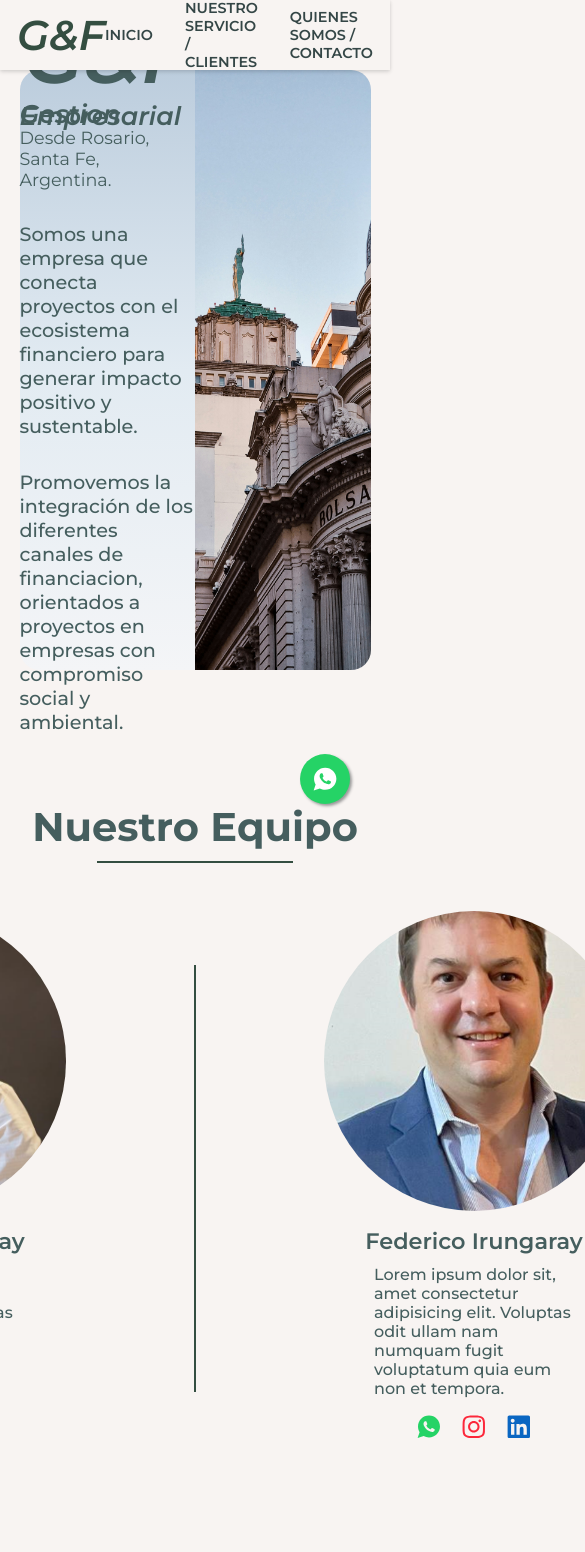
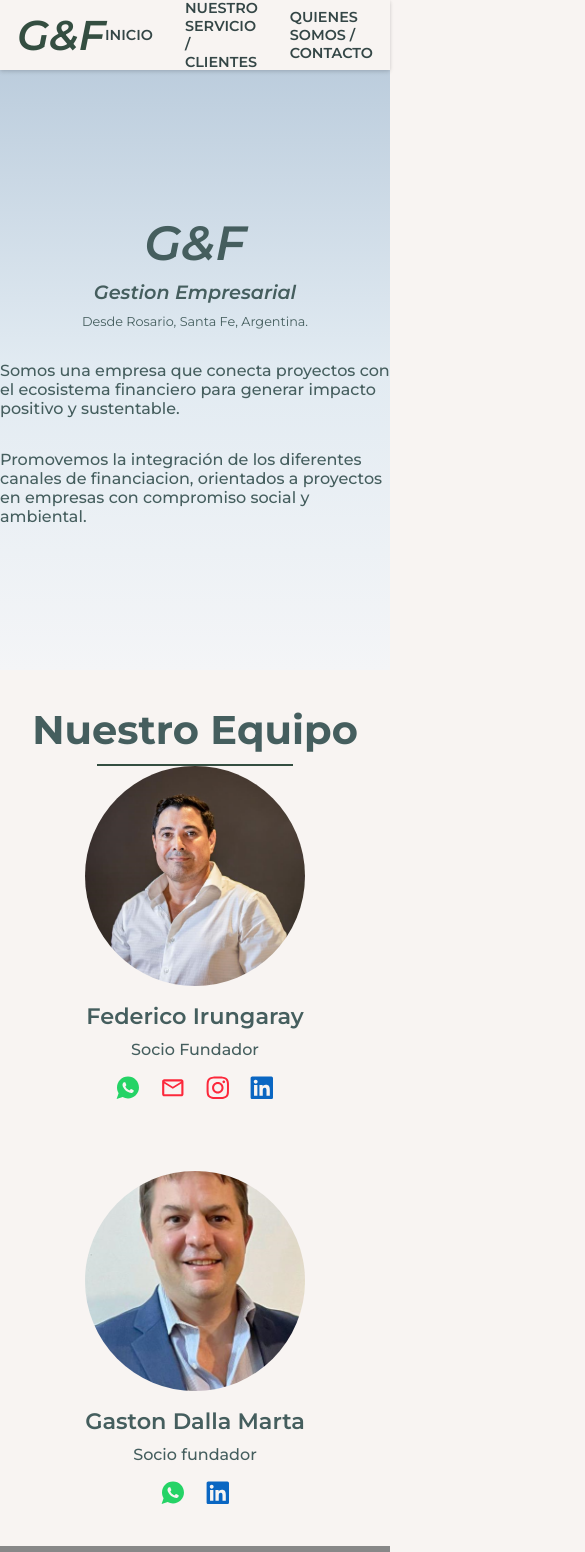
Before and after one commit to fdirg/GyF, a React (Vite) app: page /nosotros in a window 390 px wide. Shown: the top 1552 px of the page, 585 px wide, since content can reach past the window. Built offline with nearby package versions, Linux system fonts and the light colour scheme.

Commit message:
comienzo responsive

```diff
--- a/src/components/Footer/FooterStyles.js
+++ b/src/components/Footer/FooterStyles.js
@@ -7,7 +7,6 @@ export const FooterWrapper = styled.footer`
   justify-content: center;
   align-items: center;
   gap: 30px;
-  padding: 0 40px;
   p {
     color: #fff;
   }
--- a/src/components/Hero/HeroStyles.js
+++ b/src/components/Hero/HeroStyles.js
@@ -2,10 +2,12 @@ import styled from "styled-components";
 
 export const HeroWrapper = styled.div`
   width: 90%;
-  color: #000;
   display: flex;
   justify-content: center;
   align-items: center;
+  @media (max-width: 960px) {
+    width: 100%;
+  }
 `;
 
 export const HeroTextWrapper = styled.div`
@@ -17,6 +19,7 @@ export const HeroTextWrapper = styled.div`
   z-index: 1;
   color: #fff;
   text-transform: uppercase;
+  text-align: center;
   div {
     display: flex;
     justify-content: center;
@@ -27,15 +30,33 @@ export const HeroTextWrapper = styled.div`
     font-size: 3.5rem;
     font-weight: 700;
     margin: 0 0 4px 0;
+    @media (max-width: 740px) {
+      font-size: 3rem;
+    }
+    @media (max-width: 620px) {
+      font-size: 2rem;
+    }
   }
   h3 {
     font-size: 2rem;
     font-weight: 600;
     margin: 0 0 10px 0;
+    @media (max-width: 740px) {
+      font-size: 1.5rem;
+    }
+    @media (max-width: 620px) {
+      font-size: 1.2rem;
+    }
   }
   p {
     font-size: 1.2rem;
     font-weight: 500;
+    @media (max-width: 740px) {
+      font-size: 1rem;
+    }
+    @media (max-width: 620px) {
+      font-size: 0.8rem;
+    }
   }
   span {
     font-weight: 700;
--- a/src/components/HeroUs/HeroUsStyles.js
+++ b/src/components/HeroUs/HeroUsStyles.js
@@ -5,6 +5,9 @@ export const HeroUsWrapper = styled.div`
   display: flex;
   justify-content: center;
   align-items: center;
+  @media (max-width: 800px) {
+    width: 100%;
+  }
 `;
 
 export const HeroUsTextWrapper = styled.div`
@@ -18,6 +21,13 @@ export const HeroUsTextWrapper = styled.div`
   background: linear-gradient(to bottom, #bccddd, #e2ebf2, #f4f5f7);
   border-top-left-radius: 20px;
   border-bottom-left-radius: 20px;
+  @media (max-width: 800px) {
+    border-top-left-radius: 0px;
+    border-bottom-left-radius: 0px;
+  }
+  @media (max-width: 590px) {
+    width: 100%;
+  }
 `;
 
 export const HeroUsTextLogo = styled.div`
@@ -25,35 +35,57 @@ export const HeroUsTextLogo = styled.div`
   display: flex;
   justify-content: center;
   align-items: center;
-  gap: 10px;
+  gap: 20px;
   flex-wrap: wrap;
+  @media (max-width: 590px) {
+    flex-direction: column;
+  }
   h2 {
     font-size: 5rem;
     font-weight: 600;
     font-style: italic;
+    @media (max-width: 1000px) {
+      font-size: 3rem;
+    }
   }
   h4 {
     font-size: 1.6rem;
     font-weight: 600;
     font-style: italic;
     line-height: 0.1rem;
+    text-align: center;
+    @media (max-width: 1000px) {
+      font-size: 1.2rem;
+    }
   }
   p {
     font-size: 1.1rem;
     font-weight: 400;
+    text-align: center;
+    @media (max-width: 1000px) {
+      font-size: 0.8rem;
+    }
   }
 `;
 
 export const HeroUsTextDescription = styled.div`
-  max-width: 400px;
+  max-width: 500px;
   display: flex;
   justify-content: center;
   align-items: center;
   flex-direction: column;
   gap: 2rem;
+  margin: 0 2rem;
+  @media (max-width: 590px) {
+    width: 100%;
+  }
   p {
+    max-width: 400px;
     font-size: 1.2rem;
     font-weight: 500;
+    @media (max-width: 1000px) {
+      font-size: 1rem;
+    }
   }
 `;
 
@@ -62,11 +94,18 @@ export const HeroUsImageWrapper = styled.div`
   display: flex;
   justify-content: center;
   align-items: center;
+  @media (max-width: 590px) {
+    display: none;
+  }
   img {
     width: 100%;
     height: 600px;
     object-fit: cover;
     border-top-right-radius: 20px;
     border-bottom-right-radius: 20px;
+    @media (max-width: 800px) {
+      border-top-right-radius: 0px;
+      border-bottom-right-radius: 0px;
+    }
   }
 `;
--- a/src/components/Layout/Layout.jsx
+++ b/src/components/Layout/Layout.jsx
@@ -11,18 +11,7 @@ const Layout = ({ children }) => {
     window.scrollTo(0, 0);
   }, [pathname]);
 
-  return (
-    <LayoutWrapper>
-      {children}
-      <a
-        href="https://wa.me/5493415826686"
-        className="wsp-float"
-        target="_blank"
-      >
-        <IoLogoWhatsapp className="i-float" />
-      </a>
-    </LayoutWrapper>
-  );
+  return <LayoutWrapper>{children}</LayoutWrapper>;
 };
 
 export default Layout;
--- a/src/components/Layout/LayoutStyles.js
+++ b/src/components/Layout/LayoutStyles.js
@@ -7,21 +7,4 @@ export const LayoutWrapper = styled.main`
   justify-content: space-between;
   flex-direction: column;
   align-items: center;
-  .wsp-float {
-    position: fixed;
-    width: 50px;
-    height: 50px;
-    bottom: 40px;
-    right: 40px;
-    background-color: #25d366;
-    color: #fff;
-    border-radius: 50px;
-    text-align: center;
-    font-size: 26px;
-    box-shadow: 2px 2px 3px #999;
-    z-index: 100;
-    .i-float {
-      margin-top: 12px;
-    }
-  }
 `;
--- a/src/components/Mision/MisionStyles.js
+++ b/src/components/Mision/MisionStyles.js
@@ -17,7 +17,6 @@ export const MisionSection = styled.section`
 `;
 
 export const MisionTextWrapper = styled.div`
-  max-width: 1600px;
   display: flex;
   justify-content: center;
   align-items: center;
@@ -26,12 +25,19 @@ export const MisionTextWrapper = styled.div`
     font-weight: 800;
     text-transform: uppercase;
     margin-bottom: 1.5rem;
+    @media (max-width: 780px) {
+      text-align: center;
+    }
   }
 `;
 
 export const MisionCardsWrapper = styled(MisionTextWrapper)`
   width: 1100px;
   justify-content: space-between;
+  @media (max-width: 1100px) {
+    flex-direction: column;
+    gap: 2rem;
+  }
 `;
 
 export const MisionCards = styled.div`
@@ -52,6 +58,12 @@ export const MisionCards = styled.div`
     i {
       transform: translateY(0);
     }
+  }
+  @media (max-width: 1100px) {
+    max-width: 500px;
+    padding: 1rem 2rem;
+    flex-direction: row;
+    gap: 2rem;
   }
 `;
 
@@ -74,6 +86,12 @@ export const CardImg = styled.div`
     transform: translateY(55px);
     transition: ease-out 0.5s;
   }
+  @media (max-width: 1100px) {
+    h4,
+    i {
+      transform: translateY(0);
+    }
+  }
 `;
 
 export const CardText = styled(CardImg)`
--- a/src/components/Navbar/Navbar.jsx
+++ b/src/components/Navbar/Navbar.jsx
@@ -9,6 +9,7 @@ import {
   NavbarWrapper,
 } from "./NavbarStyles";
 import { motion } from "framer-motion";
+import { IoLogoWhatsapp } from "react-icons/io";
 
 const Navbar = () => {
   return (
--- a/src/components/Navbar/NavbarStyles.js
+++ b/src/components/Navbar/NavbarStyles.js
@@ -49,30 +49,6 @@ export const ItemsLinks = styled.li`
   justify-content: center;
   align-items: center;
   gap: 2rem;
-  a {
-    text-decoration: none;
-    color: #344646;
-    font-size: 0.9rem;
-    font-weight: 600;
-    text-transform: uppercase;
-    position: relative;
-    padding: 10px 0;
-    &::before {
-      border-radius: 10px;
-      transition: 0.3s;
-      height: 3px;
-      content: "";
-      position: absolute;
-      background-color: #344646;
-      width: 100%;
-      bottom: -20px;
-      opacity: 0;
-    }
-    &:hover::before {
-      bottom: 1px;
-      opacity: 1;
-    }
-  }
 `;
 
 export const NavLinks = styled(NavLink)`
--- a/src/components/Team/Team.jsx
+++ b/src/components/Team/Team.jsx
@@ -10,8 +10,8 @@ import {
 import FotoFede from "../../assets/fede.png";
 import FotoPerfil2 from "../../assets/gyf-foto2.png";
 import { IoLogoWhatsapp } from "react-icons/io";
-import { FaInstagram } from "react-icons/fa";
-import { FaLinkedin } from "react-icons/fa";
+import { FaInstagram, FaLinkedin } from "react-icons/fa";
+import { MdOutlineEmail } from "react-icons/md";
 const Team = () => {
   return (
     <>
@@ -27,15 +27,14 @@ const Team = () => {
             </TeamCardFoto>
             <TeamCardText>
               <h4>Federico Irungaray</h4>
-              <p>
-                Lorem ipsum dolor sit, amet consectetur adipisicing elit.
-                Voluptas odit ullam nam numquam fugit voluptatum quia eum non et
-                tempora.
-              </p>
+              <p>Socio Fundador</p>
             </TeamCardText>
             <TeamCardRedes>
               <a href="https://wa.me/5493415826686" target="_blank">
                 <IoLogoWhatsapp style={{ color: "#25d366" }} />
+              </a>
+              <a href="https://mail.google.com/mail/u/0/#inbox?compose=CllgCJTLpxVzcdwxQSrXWmmkWkTLrjRMhNgRvGwKwVBzHDLVsRkBgdcZqdktGHJKVtlqMwjFRjB">
+                <MdOutlineEmail style={{ color: "#FC283B" }} />
               </a>
               <a
                 href="https://www.instagram.com/federico_irungaray/"
@@ -43,7 +42,10 @@ const Team = () => {
               >
                 <FaInstagram style={{ color: "#FC283B" }} />
               </a>
-              <a href="" target="_blank">
+              <a
+                href="https://www.linkedin.com/in/federico-irungaray-7a84b96a/"
+                target="_blank"
+              >
                 <FaLinkedin style={{ color: "#0A66C2" }} />
               </a>
             </TeamCardRedes>
@@ -54,24 +56,23 @@ const Team = () => {
               <img src={FotoPerfil2} alt="" />
             </TeamCardFoto>
             <TeamCardText>
-              <h4>Federico Irungaray</h4>
-              <p>
-                Lorem ipsum dolor sit, amet consectetur adipisicing elit.
-                Voluptas odit ullam nam numquam fugit voluptatum quia eum non et
-                tempora.
-              </p>
+              <h4>Gaston Dalla Marta</h4>
+              <p>Socio fundador</p>
             </TeamCardText>
             <TeamCardRedes>
-              <a href="https://wa.me/5493415826686" target="_blank">
+              <a href="https://wa.me/5493416045803" target="_blank">
                 <IoLogoWhatsapp style={{ color: "#25d366" }} />
               </a>
-              <a
+              {/* <a
                 href="https://www.instagram.com/federico_irungaray/"
                 target="_blank"
               >
                 <FaInstagram style={{ color: "#FC283B" }} />
-              </a>
-              <a href="" target="_blank">
+              </a> */}
+              <a
+                href="https://www.linkedin.com/in/gaston-dalla-marta-ab9285123/"
+                target="_blank"
+              >
                 <FaLinkedin style={{ color: "#0A66C2" }} />
               </a>
             </TeamCardRedes>
--- a/src/components/Team/TeamStyles.js
+++ b/src/components/Team/TeamStyles.js
@@ -3,12 +3,15 @@ import styled from "styled-components";
 export const TeamWrapper = styled.div`
   width: 100%;
   height: 100vh;
-  padding: 2rem 0;
+  padding: 1rem 0;
   display: flex;
   justify-content: center;
   align-items: center;
   flex-direction: column;
-  gap: 3rem;
+  /* gap: 4rem; */
+  @media (max-width: 700px) {
+    /* padding: 4rem 0; */
+  }
   h2 {
     font-size: 2.5rem;
     display: flex;
@@ -29,6 +32,10 @@ export const TeamCardsWrapper = styled.div`
   justify-content: space-between;
   align-items: center;
   gap: 8rem;
+  @media (max-width: 700px) {
+    gap: 2rem;
+    flex-direction: column;
+  }
   .vertical-line {
     height: 80%;
     width: 2px;
@@ -55,6 +62,10 @@ export const TeamCardFoto = styled.div`
     height: 300px;
     object-fit: cover;
     border-radius: 50%;
+    @media (max-width: 915px) {
+      width: 220px;
+      height: 220px;
+    }
   }
 `;
 
--- a/src/styles/GlobalStyles.js
+++ b/src/styles/GlobalStyles.js
@@ -13,7 +13,6 @@ export const GlobalStyles = createGlobalStyle`
 
     body {
     background: #F8F4F2;
-    color: white;
     -webkit-tap-highlight-color: transparent;
     overflow-x: hidden;
     color: #455e5e;
```
